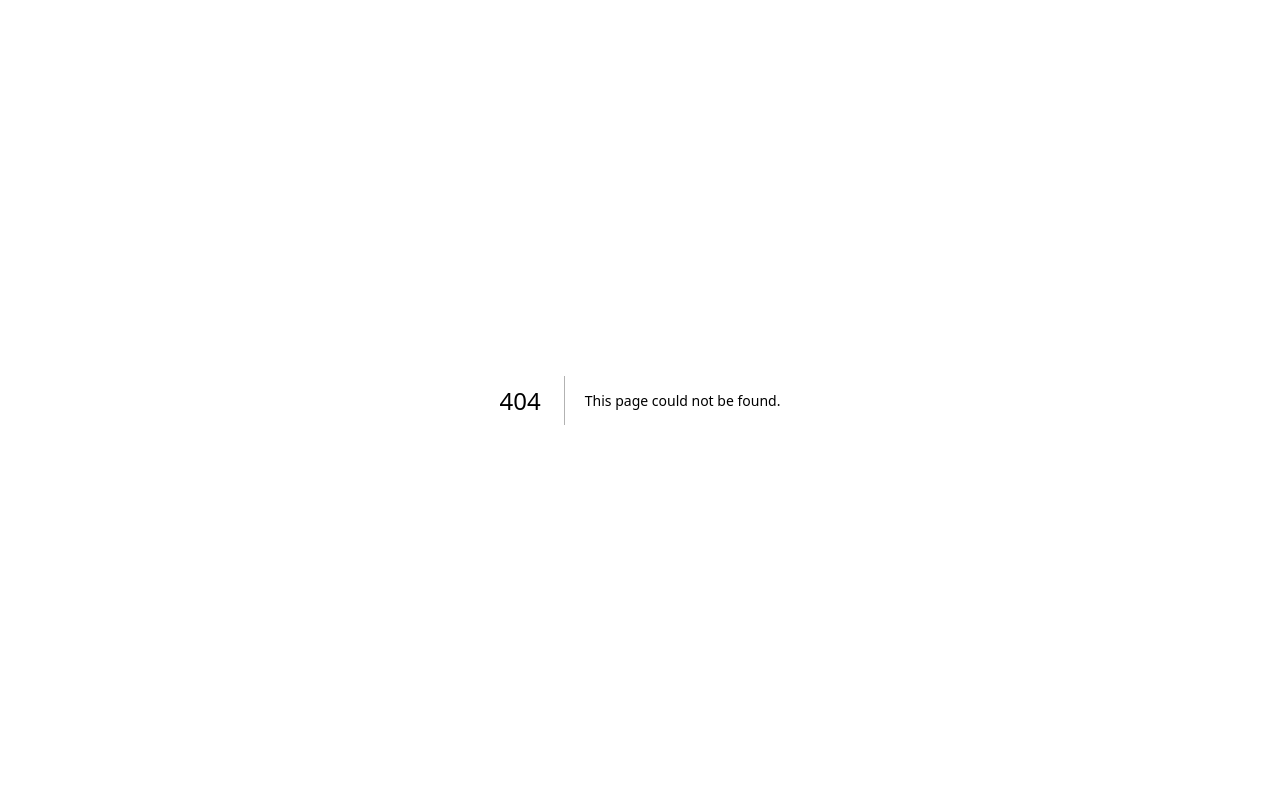
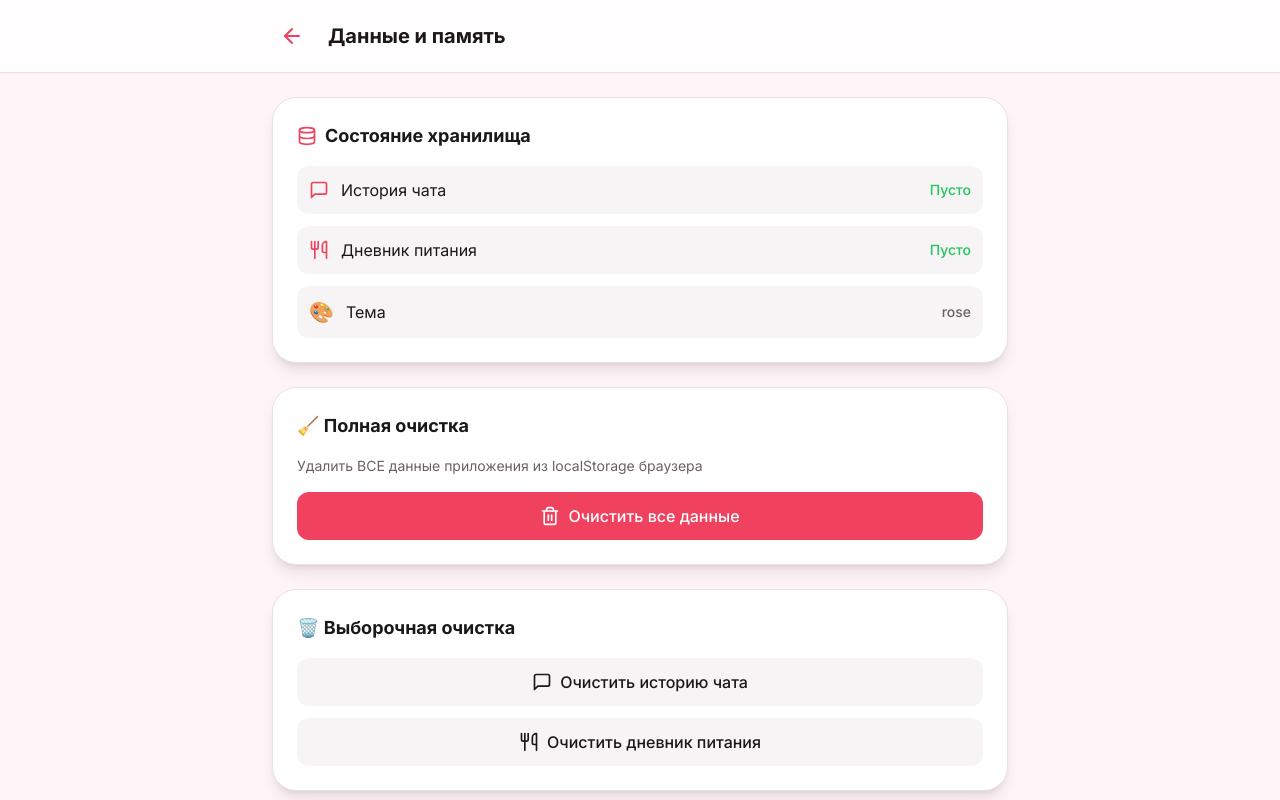
Before and after one commit to FuserOne1/fitmate-ai, a Next.js app: page /settings/data in a window 1280 px wide. Before the commit this address had no page. Shown: the top 800 px of the page. Built offline with nearby package versions, Linux system fonts and the light colour scheme.

Commit message:
feat: add data management page with clear all/localStorage

```diff
--- /dev/null
+++ b/src/app/settings/data/page.tsx
@@ -0,0 +1,160 @@
+'use client'
+
+import { useState } from 'react'
+import Link from 'next/link'
+import { ArrowLeft, Trash2, Database, MessageSquare, Utensils } from 'lucide-react'
+import { useTheme } from '@/lib/theme'
+
+export default function DataPage() {
+  const { themeConfig } = useTheme()
+  const [clearing, setClearing] = useState(false)
+  const [stats, setStats] = useState(() => {
+    if (typeof window !== 'undefined') {
+      return {
+        chat: localStorage.getItem('fitmate-chat') ? 'Есть данные' : 'Пусто',
+        diary: localStorage.getItem('fitmate-diary') ? 'Есть данные' : 'Пусто',
+        theme: localStorage.getItem('fitmate-theme') || 'rose',
+      }
+    }
+    return { chat: '...', diary: '...', theme: '...' }
+  })
+
+  function clearLocalStorage() {
+    if (!confirm('Вы уверены? Это удалит ВСЕ данные:\n\n• История чата\n• Записи дневника\n• Настройки темы\n\nЭто действие необратимо!')) {
+      return
+    }
+
+    setClearing(true)
+
+    // Очищаем всё
+    localStorage.removeItem('fitmate-chat')
+    localStorage.removeItem('fitmate-diary')
+    localStorage.removeItem('fitmate-theme')
+
+    // Обновляем статистику
+    setStats({
+      chat: 'Пусто',
+      diary: 'Пусто',
+      theme: 'rose',
+    })
+
+    setClearing(false)
+    alert('Все данные очищены! 🧹')
+  }
+
+  function clearChatOnly() {
+    if (!confirm('Очистить только историю чата?')) return
+    localStorage.removeItem('fitmate-chat')
+    setStats(prev => ({ ...prev, chat: 'Пусто' }))
+    alert('История чата очищена! 💬')
+  }
+
+  function clearDiaryOnly() {
+    if (!confirm('Очистить только дневник питания?')) return
+    localStorage.removeItem('fitmate-diary')
+    setStats(prev => ({ ...prev, diary: 'Пусто' }))
+    alert('Дневник питания очищен! 🍽️')
+  }
+
+  return (
+    <div className={`min-h-screen ${themeConfig.colors.bg} transition-colors duration-300`}>
+      <header className="sticky top-0 z-50 bg-[hsl(var(--bg-secondary))]/80 backdrop-blur-lg border-b border-[hsl(var(--border))]">
+        <div className="max-w-3xl mx-auto px-4 py-4 flex items-center gap-4">
+          <Link href="/settings" className="p-2 hover:bg-[hsl(var(--muted))] rounded-xl transition-colors">
+            <ArrowLeft className={`w-6 h-6 ${themeConfig.colors.primaryText}`} />
+          </Link>
+          <h1 className="text-xl font-bold text-[hsl(var(--text-primary))]">Данные и память</h1>
+        </div>
+      </header>
+
+      <main className="max-w-3xl mx-auto px-4 py-6">
+        {/* Статистика */}
+        <div className="bg-[hsl(var(--card))] rounded-3xl p-6 shadow-lg border border-[hsl(var(--border))] mb-6">
+          <h2 className="text-lg font-bold text-[hsl(var(--text-primary))] mb-4 flex items-center gap-2">
+            <Database className={`w-5 h-5 ${themeConfig.colors.primaryText}`} />
+            Состояние хранилища
+          </h2>
+          <div className="space-y-3">
+            <div className="flex justify-between items-center p-3 bg-[hsl(var(--muted))] rounded-xl">
+              <div className="flex items-center gap-3">
+                <MessageSquare className={`w-5 h-5 ${themeConfig.colors.primaryText}`} />
+                <span className="text-[hsl(var(--text-primary))]">История чата</span>
+              </div>
+              <span className={`text-sm font-medium ${
+                stats.chat === 'Пусто' ? 'text-green-500' : 'text-yellow-500'
+              }`}>{stats.chat}</span>
+            </div>
+            <div className="flex justify-between items-center p-3 bg-[hsl(var(--muted))] rounded-xl">
+              <div className="flex items-center gap-3">
+                <Utensils className={`w-5 h-5 ${themeConfig.colors.primaryText}`} />
+                <span className="text-[hsl(var(--text-primary))]">Дневник питания</span>
+              </div>
+              <span className={`text-sm font-medium ${
+                stats.diary === 'Пусто' ? 'text-green-500' : 'text-yellow-500'
+              }`}>{stats.diary}</span>
+            </div>
+            <div className="flex justify-between items-center p-3 bg-[hsl(var(--muted))] rounded-xl">
+              <div className="flex items-center gap-3">
+                <span className="text-xl">🎨</span>
+                <span className="text-[hsl(var(--text-primary))]">Тема</span>
+              </div>
+              <span className="text-sm font-medium text-[hsl(var(--text-secondary))]">{stats.theme}</span>
+            </div>
+          </div>
+        </div>
+
+        {/* Очистка всего */}
+        <div className="bg-[hsl(var(--card))] rounded-3xl p-6 shadow-lg border border-[hsl(var(--border))] mb-6">
+          <h2 className="text-lg font-bold text-[hsl(var(--text-primary))] mb-4">
+            🧹 Полная очистка
+          </h2>
+          <p className="text-[hsl(var(--text-secondary))] text-sm mb-4">
+            Удалить ВСЕ данные приложения из localStorage браузера
+          </p>
+          <button
+            onClick={clearLocalStorage}
+            disabled={clearing}
+            className={`w-full py-3 ${themeConfig.colors.primaryBg} text-white rounded-xl hover:opacity-90 disabled:opacity-50 transition-colors flex items-center justify-center gap-2 font-medium`}
+          >
+            <Trash2 className="w-5 h-5" />
+            {clearing ? 'Очистка...' : 'Очистить все данные'}
+          </button>
+        </div>
+
+        {/* Частичная очистка */}
+        <div className="bg-[hsl(var(--card))] rounded-3xl p-6 shadow-lg border border-[hsl(var(--border))]">
+          <h2 className="text-lg font-bold text-[hsl(var(--text-primary))] mb-4">
+            🗑️ Выборочная очистка
+          </h2>
+          <div className="space-y-3">
+            <button
+              onClick={clearChatOnly}
+              className="w-full py-3 bg-[hsl(var(--muted))] text-[hsl(var(--text-primary))] rounded-xl hover:bg-[hsl(var(--muted))]/80 transition-colors flex items-center justify-center gap-2 font-medium"
+            >
+              <MessageSquare className="w-5 h-5" />
+              Очистить историю чата
+            </button>
+            <button
+              onClick={clearDiaryOnly}
+              className="w-full py-3 bg-[hsl(var(--muted))] text-[hsl(var(--text-primary))] rounded-xl hover:bg-[hsl(var(--muted))]/80 transition-colors flex items-center justify-center gap-2 font-medium"
+            >
+              <Utensils className="w-5 h-5" />
+              Очистить дневник питания
+            </button>
+          </div>
+        </div>
+
+        {/* Информация */}
+        <div className="mt-6 p-4 bg-[hsl(var(--muted))] rounded-2xl border border-[hsl(var(--border))]">
+          <p className="text-xs text-[hsl(var(--text-secondary))]">
+            💡 <strong>Где хранятся данные:</strong><br/>
+            Все данные хранятся в localStorage вашего браузера. Это означает, что они привязаны к устройству и браузеру.
+            При очистке браузера или смене устройства данные будут утеряны.<br/><br/>
+            🔒 <strong>Безопасность:</strong><br/>
+            Данные не передаются на сервер (кроме AI запросов). Каждый пользователь видит только свои данные.
+          </p>
+        </div>
+      </main>
+    </div>
+  )
+}
--- a/src/app/settings/page.tsx
+++ b/src/app/settings/page.tsx
@@ -1,7 +1,7 @@
 'use client'
 
 import Link from 'next/link'
-import { ArrowLeft, User, Bell, Palette } from 'lucide-react'
+import { ArrowLeft, User, Bell, Palette, Database } from 'lucide-react'
 import { useTheme } from '@/lib/theme'
 
 export default function SettingsPage() {
@@ -34,6 +34,10 @@ export default function SettingsPage() {
               <Palette className={`w-6 h-6 ${themeConfig.colors.primaryText} mr-4`} />
               <span className="font-medium text-[hsl(var(--text-primary))]">Тема</span>
             </Link>
+            <Link href="/settings/data" className="flex items-center p-4 rounded-xl bg-[hsl(var(--muted))] hover:bg-[hsl(var(--muted))]/80 transition-colors">
+              <Database className={`w-6 h-6 ${themeConfig.colors.primaryText} mr-4`} />
+              <span className="font-medium text-[hsl(var(--text-primary))]">Данные и память</span>
+            </Link>
           </div>
         </div>
       </main>
```
